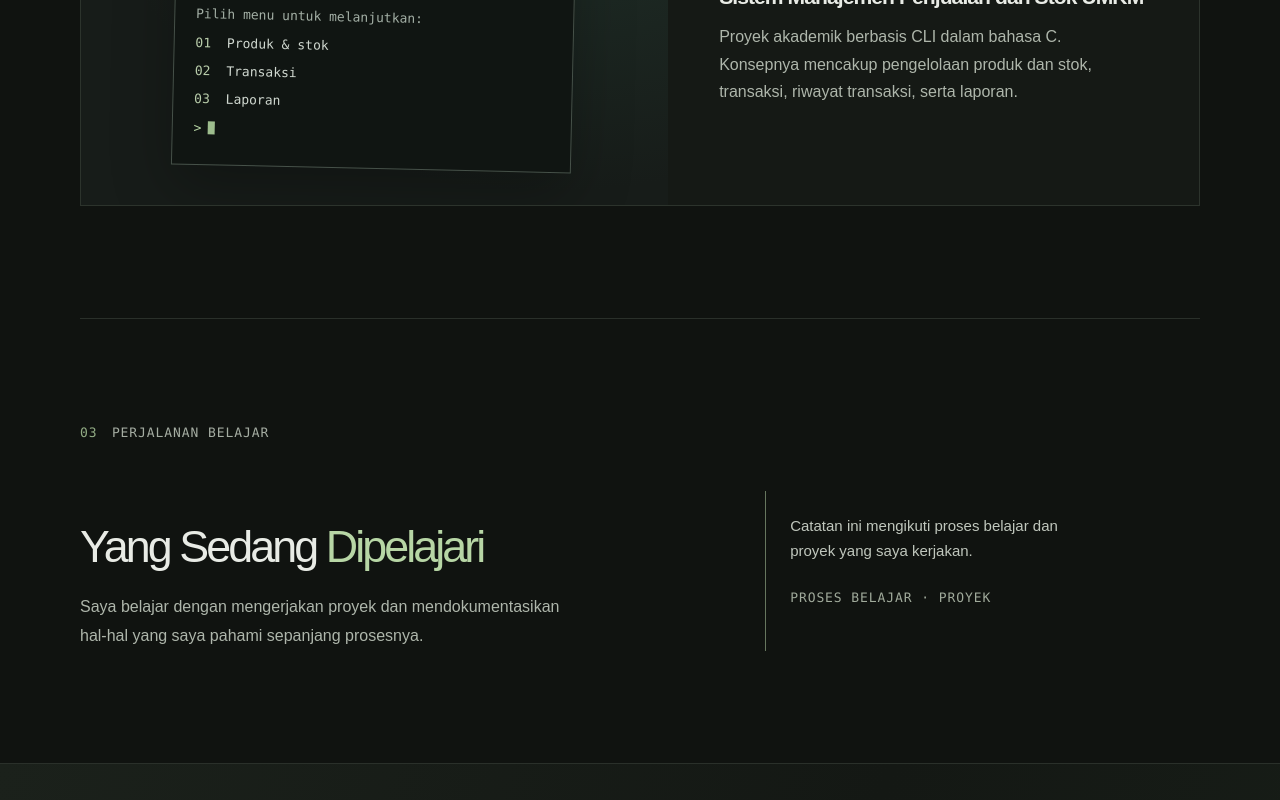
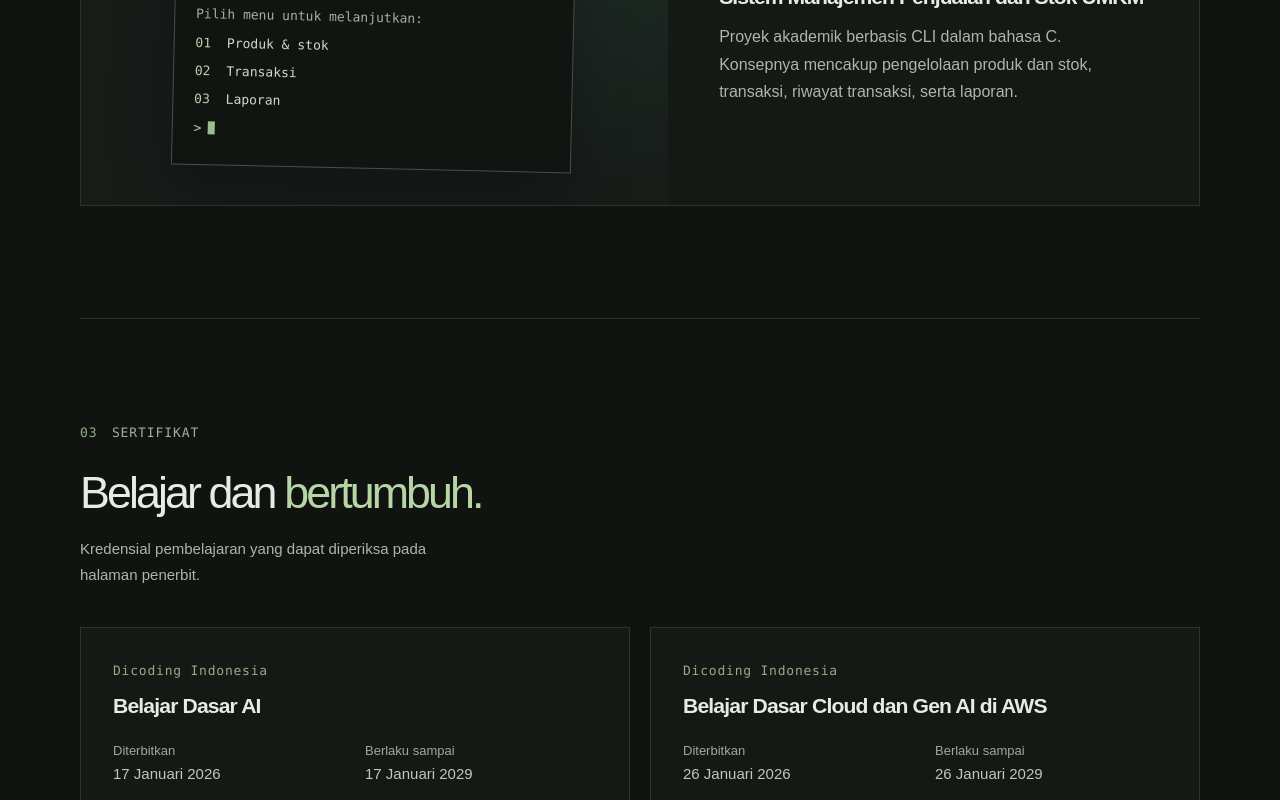
Before and after one commit to arvazeann/Portofolio, a Next.js app: page / in a window 1280 px wide. Shown: the part 2000-2800 px from the top of the page. Built offline with nearby package versions, Linux system fonts and the light colour scheme.

Commit message:
Add Nalara Academy certificate

```diff
--- a/app/globals.css
+++ b/app/globals.css
@@ -137,8 +137,8 @@ h1, h2, h3, p { margin-top: 0; }
 .section-label span { color: var(--green-dark); }
 .about-section { padding-block: 6.5rem 7rem; }
 .about-content { display: grid; grid-template-columns: 1.05fr 0.75fr; gap: clamp(2rem, 8vw, 8rem); margin-top: 3rem; }
-.about-content h2, .section-heading h2, .journey-content h2, .contact-content h2 { margin-bottom: 0; font-size: var(--type-section); font-weight: 450; letter-spacing: -0.065em; line-height: 1.12; }
-.about-content h2 em, .section-heading h2 em, .journey-content h2 em, .contact-content h2 em { color: var(--green); font-style: normal; }
+.about-content h2, .section-heading h2, .certificates-heading h2, .journey-content h2, .contact-content h2 { margin-bottom: 0; font-size: var(--type-section); font-weight: 450; letter-spacing: -0.065em; line-height: 1.12; }
+.about-content h2 em, .section-heading h2 em, .certificates-heading h2 em, .journey-content h2 em, .contact-content h2 em { color: var(--green); font-style: normal; }
 .about-copy { align-self: end; padding-bottom: 0.25rem; }
 .about-copy p { margin-bottom: 1rem; color: var(--muted); font-size: var(--type-body); line-height: 1.8; }
 .about-copy .muted-copy { margin-bottom: 0; color: #a0a99d; font-size: var(--type-secondary); }
@@ -184,6 +184,23 @@ h1, h2, h3, p { margin-top: 0; }
 .project-link { display: inline-flex; min-height: 44px; align-items: center; gap: 0.5rem; border-bottom: 1px solid #74876a; padding-block: 0.35rem; color: var(--green); font-size: var(--type-control); line-height: 1.4; }
 .project-link svg { width: 0.8rem; height: 0.8rem; }
 .project-link--pending { border-bottom-style: dashed; color: #aab3a6; }
+
+.certificates-section { padding-block: 6.5rem 7rem; }
+.certificates-heading { display: grid; justify-items: start; gap: 1.2rem; margin-bottom: 2.5rem; }
+.certificates-heading h2 { margin-top: 0.3rem; }
+.certificates-heading > p { max-width: 48ch; margin: 0; color: var(--muted); font-size: var(--type-secondary); line-height: 1.7; }
+.certificate-grid { display: grid; grid-template-columns: repeat(2, minmax(0, 1fr)); gap: 1.25rem; }
+.certificate-card { display: flex; min-width: 0; min-height: 280px; flex-direction: column; align-items: flex-start; border: 1px solid #2c332c; background: #151915; padding: clamp(1.4rem, 3vw, 2rem); }
+.certificate-issuer { margin-bottom: 0.65rem; color: var(--green-dark); font-family: var(--mono); font-size: var(--type-meta); letter-spacing: 0.06em; }
+.certificate-card h3 { max-width: 36ch; margin: 0 0 1.25rem; font-size: var(--type-card); font-weight: 550; letter-spacing: -0.04em; line-height: 1.3; }
+.certificate-dates { display: grid; grid-template-columns: repeat(2, minmax(0, 1fr)); gap: 0.75rem 1.25rem; width: 100%; margin: 0 0 1rem; }
+.certificate-dates div { min-width: 0; }
+.certificate-dates dt { margin-bottom: 0.15rem; color: #a0a99e; font-size: var(--type-meta); }
+.certificate-dates dd { margin: 0; color: var(--soft); font-size: var(--type-secondary); line-height: 1.5; }
+.certificate-focus { max-width: 50ch; margin: -0.35rem 0 0.85rem; color: var(--muted); font-size: var(--type-secondary); line-height: 1.55; }
+.certificate-id { display: flex; flex-wrap: wrap; gap: 0.35rem 0.65rem; margin: 0 0 0.75rem; color: var(--soft); font-family: var(--mono); font-size: var(--type-meta); overflow-wrap: anywhere; }
+.certificate-id span { color: #a0a99e; }
+.certificate-link { margin-top: auto; }
 
 .journey-section { padding-block: 6.5rem 7rem; }
 .journey-content { display: grid; grid-template-columns: 1fr 0.7fr; align-items: end; gap: 4rem; margin-top: 3rem; }
@@ -244,7 +261,7 @@ h1, h2, h3, p { margin-top: 0; }
   .hero-footnote { margin-top: 2.8rem; }
   .portrait-wrap { width: min(72%, 240px); justify-self: center; }
   .scroll-cue { bottom: 1.6rem; }
-  .about-section, .projects-section, .journey-section { padding-block: 4.5rem; }
+  .about-section, .projects-section, .certificates-section, .journey-section { padding-block: 4.5rem; }
   .about-content, .journey-content { grid-template-columns: 1fr; gap: 1.5rem; margin-top: 2.2rem; }
   .section-heading { align-items: flex-start; flex-direction: column; gap: 1rem; margin-bottom: 2rem; }
   .section-heading h2 { margin-top: 1.2rem; }
@@ -256,6 +273,10 @@ h1, h2, h3, p { margin-top: 0; }
   .terminal-window { width: min(100%, 360px); }
   .terminal-body { min-height: 185px; padding: 0.9rem 1rem; }
   .project-details { padding: 1.7rem 1.4rem 1.9rem; }
+  .certificates-heading { gap: 1rem; margin-bottom: 1.8rem; }
+  .certificate-grid { grid-template-columns: 1fr; gap: 1rem; }
+  .certificate-card { min-height: 0; padding: 1.4rem; }
+  .certificate-dates { gap: 0.6rem; }
   .journey-content { gap: 2rem; }
   .journey-note { min-height: auto; }
   .contact-inner { padding-block: 4rem 2.4rem; }
--- a/app/page.tsx
+++ b/app/page.tsx
@@ -4,8 +4,43 @@ import profilePhoto from "../Profil.jpeg";
 const navigation = [
   { href: "#tentang", label: "Tentang" },
   { href: "#proyek", label: "Proyek" },
+  { href: "#sertifikat", label: "Sertifikat" },
   { href: "#perjalanan", label: "Perjalanan" },
   { href: "#kontak", label: "Kontak" },
+];
+
+const certificates = [
+  {
+    title: "Belajar Dasar AI",
+    issuer: "Dicoding Indonesia",
+    issued: "17 Januari 2026",
+    expires: "17 Januari 2029",
+    level: null,
+    focus: null,
+    credentialId: "JMZVVR4RRZN9",
+    credentialUrl: "https://www.dicoding.com/certificates/JMZVVR4RRZN9",
+  },
+  {
+    title: "Belajar Dasar Cloud dan Gen AI di AWS",
+    issuer: "Dicoding Indonesia",
+    issued: "26 Januari 2026",
+    expires: "26 Januari 2029",
+    level: null,
+    focus: null,
+    credentialId: "53XEK67WKXRN",
+    credentialUrl: "https://www.dicoding.com/certificates/53XEK67WKXRN",
+  },
+  {
+    title: "Nalara Academy, Advanced AI & Deep Learning Program",
+    issuer: "Nalara Academy",
+    issued: "Agustus 2026",
+    expires: null,
+    level: "Advanced",
+    focus: "Implementasi Machine Learning Operations (MLOps)",
+    credentialId: "NLR-CERT-ADV-B01-0026",
+    credentialUrl:
+      "https://www.linkedin.com/in/rafif-arvazean/overlay/Certifications/935667001/treasury/?profileId=ACoAAF0KyogB-7EmVWY_0NmJme99XQ0PWNRqFms",
+  },
 ];
 
 const projects = [
@@ -206,8 +241,39 @@ export default function Home() {
           </div>
         </section>
 
+        <section className="certificates-section section-shell section-divider" id="sertifikat" aria-labelledby="certificates-title">
+          <div className="certificates-heading">
+            <div className="section-label"><span>03</span> SERTIFIKAT</div>
+            <h2 id="certificates-title">Belajar dan <em>bertumbuh.</em></h2>
+            <p>Kredensial pembelajaran yang dapat diperiksa pada halaman penerbit.</p>
+          </div>
+          <div className="certificate-grid">
+            {certificates.map((certificate) => (
+              <article className="certificate-card" key={certificate.credentialId}>
+                <p className="certificate-issuer">{certificate.issuer}</p>
+                <h3>{certificate.title}</h3>
+                <dl className="certificate-dates">
+                  <div>
+                    <dt>Diterbitkan</dt>
+                    <dd>{certificate.issued}</dd>
+                  </div>
+                  <div>
+                    <dt>{certificate.expires ? "Berlaku sampai" : "Level"}</dt>
+                    <dd>{certificate.expires ?? certificate.level}</dd>
+                  </div>
+                </dl>
+                {certificate.focus && <p className="certificate-focus">{certificate.focus}</p>}
+                <p className="certificate-id"><span>ID kredensial</span> {certificate.credentialId}</p>
+                <a className="project-link certificate-link" href={certificate.credentialUrl} target="_blank" rel="noreferrer">
+                  Lihat kredensial <ArrowIcon />
+                </a>
+              </article>
+            ))}
+          </div>
+        </section>
+
         <section className="journey-section section-shell section-divider" id="perjalanan" aria-labelledby="journey-title">
-          <div className="section-label"><span>03</span> PERJALANAN BELAJAR</div>
+          <div className="section-label"><span>04</span> PERJALANAN BELAJAR</div>
           <div className="journey-content">
             <div>
               <h2 id="journey-title">Yang Sedang <em>Dipelajari</em></h2>
@@ -225,7 +291,7 @@ export default function Home() {
 
         <section className="contact-section" id="kontak" aria-labelledby="contact-title">
           <div className="contact-inner section-shell">
-            <div className="section-label"><span>04</span> KONTAK</div>
+            <div className="section-label"><span>05</span> KONTAK</div>
             <div className="contact-content">
               <div>
                 <p className="eyebrow">PUNYA IDE ATAU INGIN BERKENALAN?</p>
```
